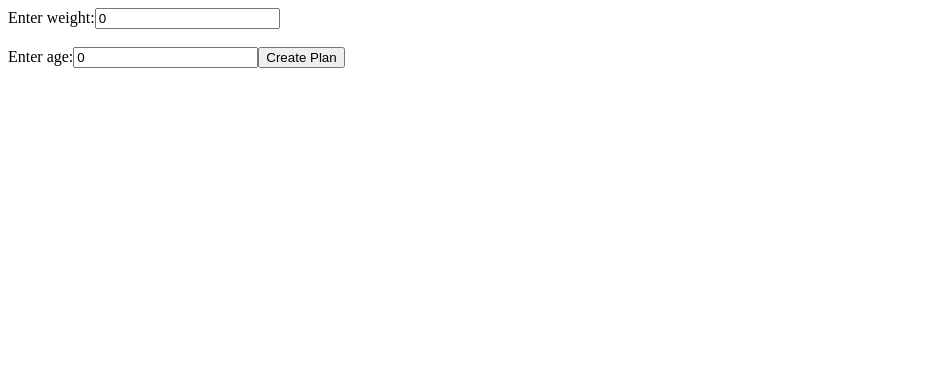
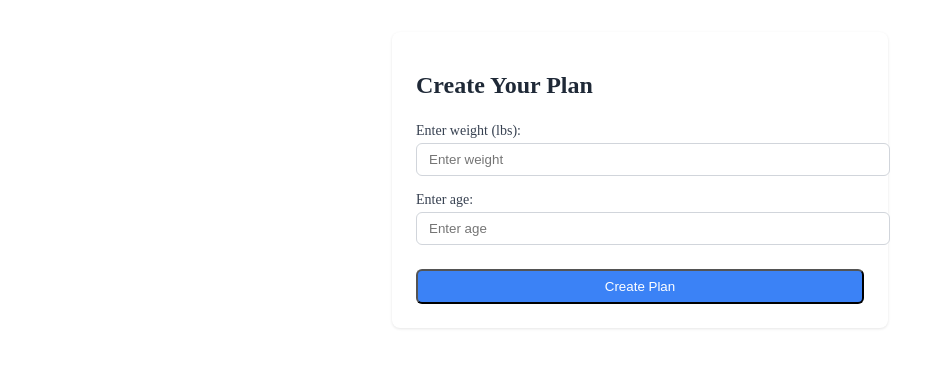
Before and after one commit to leojia22/Treehacks25, a React (Vite) app in the folder client/: page / in a window 1280 px wide. Shown: the top 368 px of the page, without its empty margins (0-945 px from the left). Built offline with nearby package versions, Linux system fonts and the light colour scheme.

Commit message:
added age and weight form validation to frontend

```diff
--- a/client/src/App.jsx
+++ b/client/src/App.jsx
@@ -1,6 +1,6 @@
 import React, { Component, ChangeEvent, useState } from 'react';
 import { BrowserRouter, Routes, Route, Link } from 'react-router-dom';
-import Home from './pages/home'
+import Home from './pages/home.jsx'
 import { useNavigate } from 'react-router-dom';
 
 function App() {
--- /dev/null
+++ b/client/src/pages/home.css
@@ -0,0 +1,74 @@
+.container {
+    max-width: 28rem;
+    margin: 2rem auto 0;
+    padding: 1.5rem;
+    background-color: white;
+    border-radius: 0.5rem;
+    box-shadow: 0 1px 3px 0 rgba(0, 0, 0, 0.1);
+}
+
+.title {
+    font-size: 1.5rem;
+    font-weight: 700;
+    margin-bottom: 1.5rem;
+    color: #1f2937;
+}
+
+.form-group {
+    margin-bottom: 1rem;
+}
+
+.form-group:last-of-type {
+    margin-bottom: 1.5rem;
+}
+
+.label {
+    display: block;
+    font-size: 0.875rem;
+    font-weight: 500;
+    color: #374151;
+    margin-bottom: 0.25rem;
+}
+
+.input {
+    width: 100%;
+    padding: 0.5rem 0.75rem;
+    border: 1px solid #d1d5db;
+    border-radius: 0.375rem;
+}
+
+.input:focus {
+    outline: none;
+    ring: 2px;
+    ring-color: #3b82f6;
+}
+
+.input.error {
+    border-color: #ef4444;
+}
+
+.error-message {
+    margin-top: 0.25rem;
+    font-size: 0.875rem;
+    color: #ef4444;
+}
+
+.button {
+    width: 100%;
+    background-color: #3b82f6;
+    color: white;
+    padding: 0.5rem 1rem;
+    border-radius: 0.375rem;
+    transition: background-color 150ms;
+}
+
+.button:hover {
+    background-color: #2563eb;
+}
+
+.button:focus {
+    outline: none;
+    ring: 2px;
+    ring-color: #3b82f6;
+    ring-offset: 2px;
+}
--- a/client/src/pages/home.jsx
+++ b/client/src/pages/home.jsx
@@ -1,45 +1,103 @@
-import React, { Component, ChangeEvent, useState } from 'react';
+import React, { useState } from 'react';
+import { useNavigate } from 'react-router-dom';
+import './home.css';
 
-const home = () => {
-    const [age, setAge] = useState(0)
-    const [weight, setWeight] = useState(0)
+const Home = () => {
+    const navigate = useNavigate();
+    const [formData, setFormData] = useState({
+        age: '',
+        weight: ''
+    });
+    const [errors, setErrors] = useState({
+        age: '',
+        weight: ''
+    });
 
-    const handleWeightChange = (event) => {
-        setWeight(event.target.value)
+    const handleChange = (event) => {
+        const { id, value } = event.target;
+        setFormData(prev => ({
+            ...prev,
+            [id]: value
+        }));
+
+        // Clear error when user starts typing
+        setErrors(prev => ({
+            ...prev,
+            [id]: ''
+        }));
+    };
+
+    const validateForm = () => {
+        const newErrors = {};
+
+        if (!formData.weight) {
+            newErrors.weight = 'Weight is required';
+        } else if (formData.weight < 0 || formData.weight > 500) {
+            newErrors.weight = 'Please enter a valid weight (0-500)';
         }
 
-    const handleAgeChange = (event) => {
-        setAge(event.target.value)
+        if (!formData.age) {
+            newErrors.age = 'Age is required';
+        } else if (formData.age < 0 || formData.age > 120) {
+            newErrors.age = 'Please enter a valid age (0-120)';
         }
 
+        setErrors(newErrors);
+        return Object.keys(newErrors).length === 0;
+    };
+
     const handleCreatePlanClick = () => {
-
+        if (validateForm()) {
+            navigate('/create-plan', { state: formData });
         }
+    };
 
     return (
-    <div>
-        Enter weight:
+        <div className="container">
+            <h1 className="title">Create Your Plan</h1>
+
+            <div className="form-group">
+                <label htmlFor="weight" className="label">
+                    Enter weight (lbs):
+                </label>
                 <input
                     type="number"
                     id="weight"
-            value={weight}
-            onChange={handleWeightChange}
+                    value={formData.weight}
+                    onChange={handleChange}
                     placeholder="Enter weight"
+                    className={`input ${errors.weight ? 'error' : ''}`}
                 />
-      <br />
-      <br />
+                {errors.weight && (
+                    <p className="error-message">{errors.weight}</p>
+                )}
+            </div>
+
+            <div className="form-group">
+                <label htmlFor="age" className="label">
                     Enter age:
+                </label>
                 <input
                     type="number"
                     id="age"
-        value={age}
-        onChange={handleAgeChange}
+                    value={formData.age}
+                    onChange={handleChange}
                     placeholder="Enter age"
+                    className={`input ${errors.age ? 'error' : ''}`}
                 />
+                {errors.age && (
+                    <p className="error-message">{errors.age}</p>
+                )}
+            </div>
 
-    <button onClick={handleCreatePlanClick}>Create Plan</button>
+            <button
+                onClick={handleCreatePlanClick}
+                className="button"
+            >
+                Create Plan
+            </button>
         </div>
-  )
-}
+    );
+};
 
-export default home
+export default Home;
```
Lines whose indentation alone changed are shown as unchanged.
